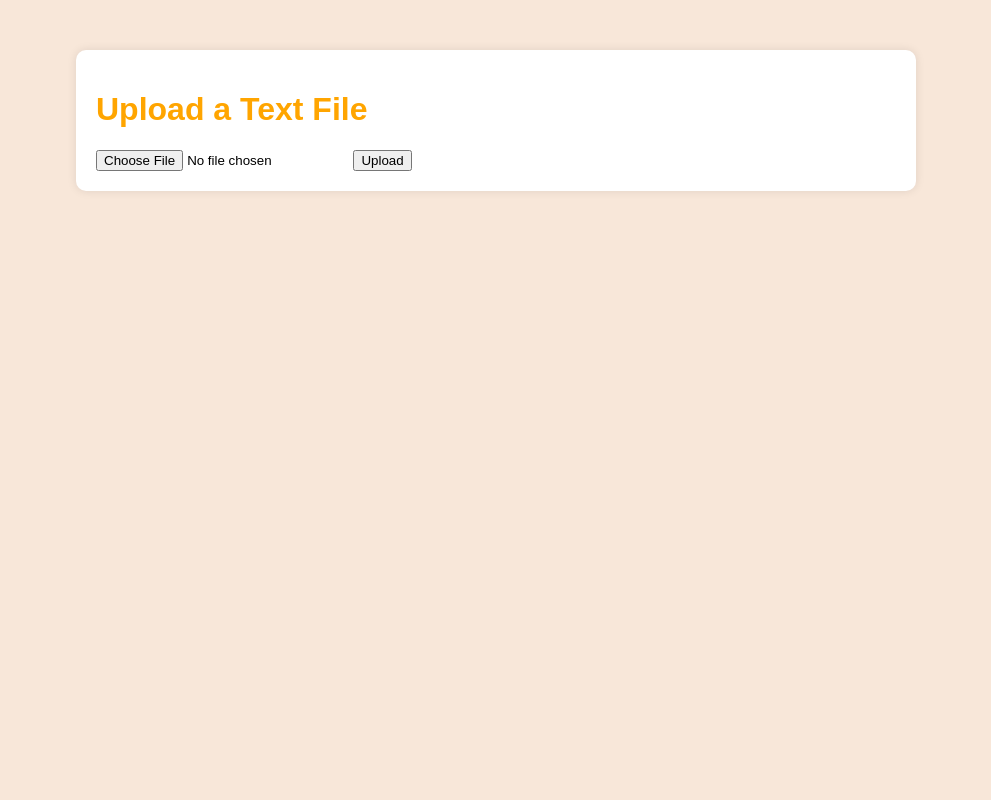
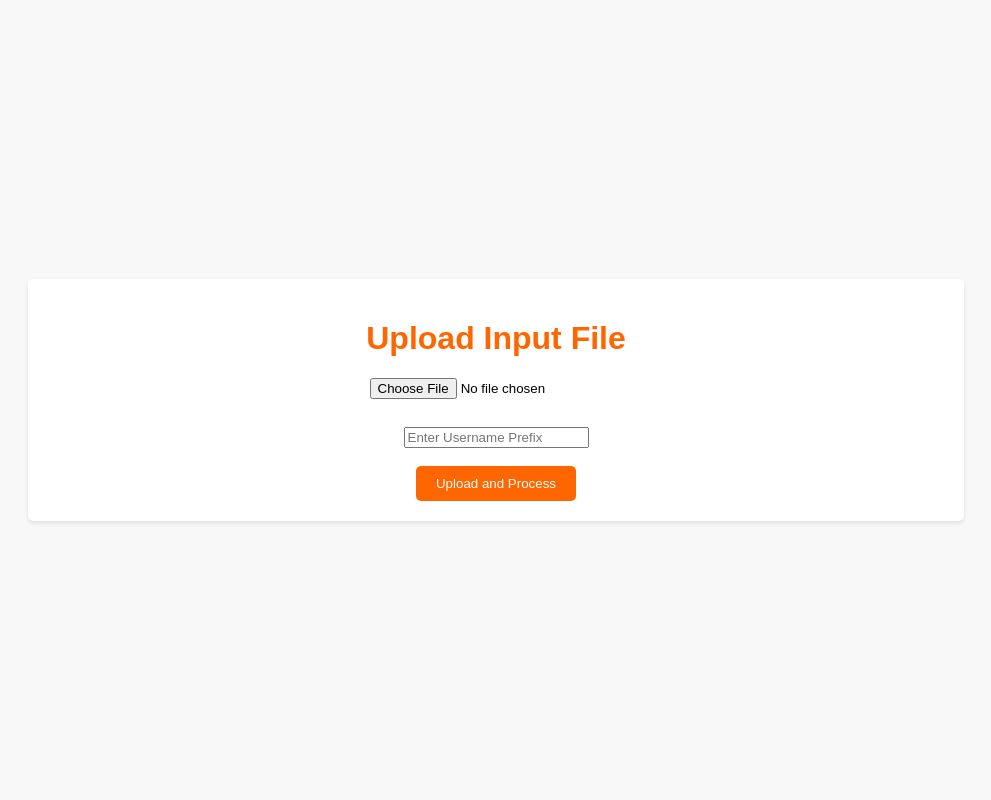
Before and after one commit to mmehra12/WorkshopUserAssignment, a Flask app: page / in a window 1280 px wide. Shown: the whole page, without its empty margins (144-1135 px from the left). Run offline with Flask 3, Linux system fonts and the light colour scheme.

Commit message:
Updated HTML

```diff
--- a/usernamegen/app.py
+++ b/usernamegen/app.py
@@ -1,10 +1,19 @@
-from flask import Flask, render_template, request, redirect, url_for
-from io import StringIO
+from flask import Flask, render_template, request
+import io
+import csv
 
 app = Flask(__name__)
 
-def generate_username(sequence_number):
-    return f"pkou{sequence_number:02d}"
+# def generate_username(prefix, index, padding):
+#     if len(str(index)) == 1:
+#         return f"{prefix}{index}"
+#     else:
+#         return f"{prefix}{index:02}"
+
+# def generate_username(prefix, sequence_number):
+#     return f"{sequence_number:02d}"
+def generate_username(prefix, sequence_number):
+    return f"{prefix}{sequence_number:02d}"
 
 def generate_password():
     return "Cloudera123"
@@ -12,47 +21,38 @@ def generate_password():
 def generate_workspace():
     return "pkoworkspace"
 
-def process_text_file(file):
-    lines = file.read().splitlines()
-    output = StringIO()
+def process_participants(input_data, username_prefix, start_index, end_index):
+    participant_names = input_data.strip().split('\n')
+    padding = len(str(end_index))
 
-    for index, line in enumerate(lines, start=1):
-        participant_name = line.strip()
-        username = generate_username(index)
+    output_rows = []
+    for index, name in enumerate(participant_names, start=start_index):
+        username = generate_username(username_prefix, index)
         password = generate_password()
         workspace = generate_workspace()
 
-        output.write(f"<tr><td>{participant_name}</td><td>{username}</td><td>{password}</td><td>{workspace}</td></tr>")
+        output_rows.append({
+            'Participant Name': name,
+            'Username': username,
+            'Password': password,
+            'Workspace Name': workspace
+        })
 
-    return output.getvalue()
+    return output_rows
 
-@app.route("/", methods=["GET", "POST"])
+@app.route('/', methods=['GET', 'POST'])
 def index():
-    if request.method == "POST":
-        file = request.files["file"]
-        if file.filename == "":
-            return redirect(request.url)
+    if request.method == 'POST':
+        file = request.files['file']
+        username_prefix = request.form['username_prefix']
 
-        processed_data = process_text_file(file)
+        if file and file.filename.endswith('.txt'):
+            input_data = file.read().decode('utf-8')
+            output_rows = process_participants(input_data, username_prefix, 1, 150)
 
-        return f"""
-        <h3>Processed Data:</h3>
-        <table>
-            <thead>
-                <tr>
-                    <th>Participant Name</th>
-                    <th>Username</th>
-                    <th>Password</th>
-                    <th>Workspace Name</th>
-                </tr>
-            </thead>
-            <tbody>
-                {processed_data}
-            </tbody>
-        </table>
-        """
+            return render_template('output.html', rows=output_rows, username_prefix=username_prefix)
 
-    return render_template("index.html")
+    return render_template('index.html')
 
-if __name__ == "__main__":
+if __name__ == '__main__':
     app.run(debug=True)
--- a/usernamegen/templates/index.html
+++ b/usernamegen/templates/index.html
@@ -3,69 +3,61 @@
 <head>
     <meta charset="UTF-8">
     <meta name="viewport" content="width=device-width, initial-scale=1.0">
-    <title>Upload File</title>
+    <title>Upload Input File</title>
     <style>
         body {
             font-family: Arial, sans-serif;
-            background-color: #F8E7D9; /* Light orange background */
+            background-color: #f8f8f8;
+            margin: 0;
+            padding: 0;
+            display: flex;
+            justify-content: center;
+            align-items: center;
+            height: 100vh;
         }
+
         .container {
-            max-width: 800px;
-            margin: 50px auto;
+            width: 70%;
             padding: 20px;
-            background-color: #FFFFFF; /* White background */
-            border-radius: 10px;
-            box-shadow: 0px 0px 10px rgba(0, 0, 0, 0.1); /* Shadow effect */
+            background-color: #fff;
+            border-radius: 5px;
+            box-shadow: 0 2px 4px rgba(0, 0, 0, 0.1);
         }
+
         h1 {
-            color: #FFA500; /* Orange text */
+            color: #ff6600;
+            text-align: center;
         }
-        table {
-            width: 100%;
-            border-collapse: collapse;
+
+        form {
             margin-top: 20px;
+            display: flex;
+            flex-direction: column;
+            align-items: center;
         }
-        th, td {
-            padding: 10px;
-            border: 1px solid #CCCCCC; /* Light grey border */
+
+        input[type="file"] {
+            margin-bottom: 10px;
         }
-        th {
-            background-color: #FFA500; /* Orange background for table header */
-            color: #FFFFFF; /* White text for table header */
+
+        button {
+            background-color: #ff6600;
+            color: #fff;
+            border: none;
+            padding: 10px 20px;
+            border-radius: 5px;
+            cursor: pointer;
         }
     </style>
 </head>
 <body>
     <div class="container">
-        <h1>Upload a Text File</h1>
-        <form method="POST" enctype="multipart/form-data">
-            <input type="file" name="file" accept=".txt">
-            <button type="submit">Upload</button>
+        <h1>Upload Input File</h1>
+        <form method="POST" enctype="multipart/form-data" action="/">
+            <input type="file" name="file" accept=".txt" required><br>
+            <input type="text" name="username_prefix" placeholder="Enter Username Prefix" required><br>
+            <button type="submit">Upload and Process</button>
         </form>
-
-        {% if processed_data %}
-        <h2>Processed Data:</h2>
-        <table>
-            <thead>
-                <tr>
-                    <th>Participant Name</th>
-                    <th>Username</th>
-                    <th>Password</th>
-                    <th>Workspace Name</th>
-                </tr>
-            </thead>
-            <tbody>
-                {% for row in processed_data %}
-                <tr>
-                    <td>{{ row[0] }}</td>
-                    <td>{{ row[1] }}</td>
-                    <td>{{ row[2] }}</td>
-                    <td>{{ row[3] }}</td>
-                </tr>
-                {% endfor %}
-            </tbody>
-        </table>
-        {% endif %}
     </div>
 </body>
 </html>
```
Also changed, not shown: usernamegen/templates/output.html (added, +75 -0 lines).
